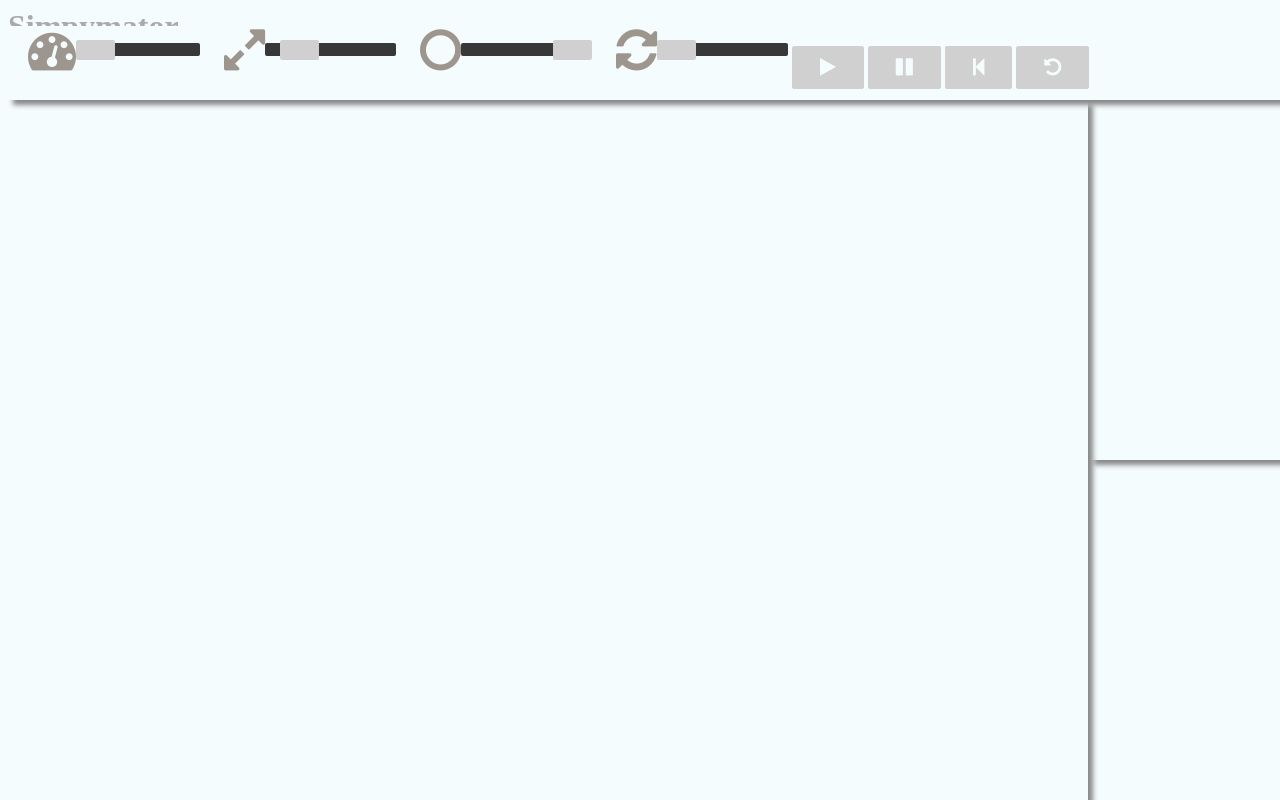
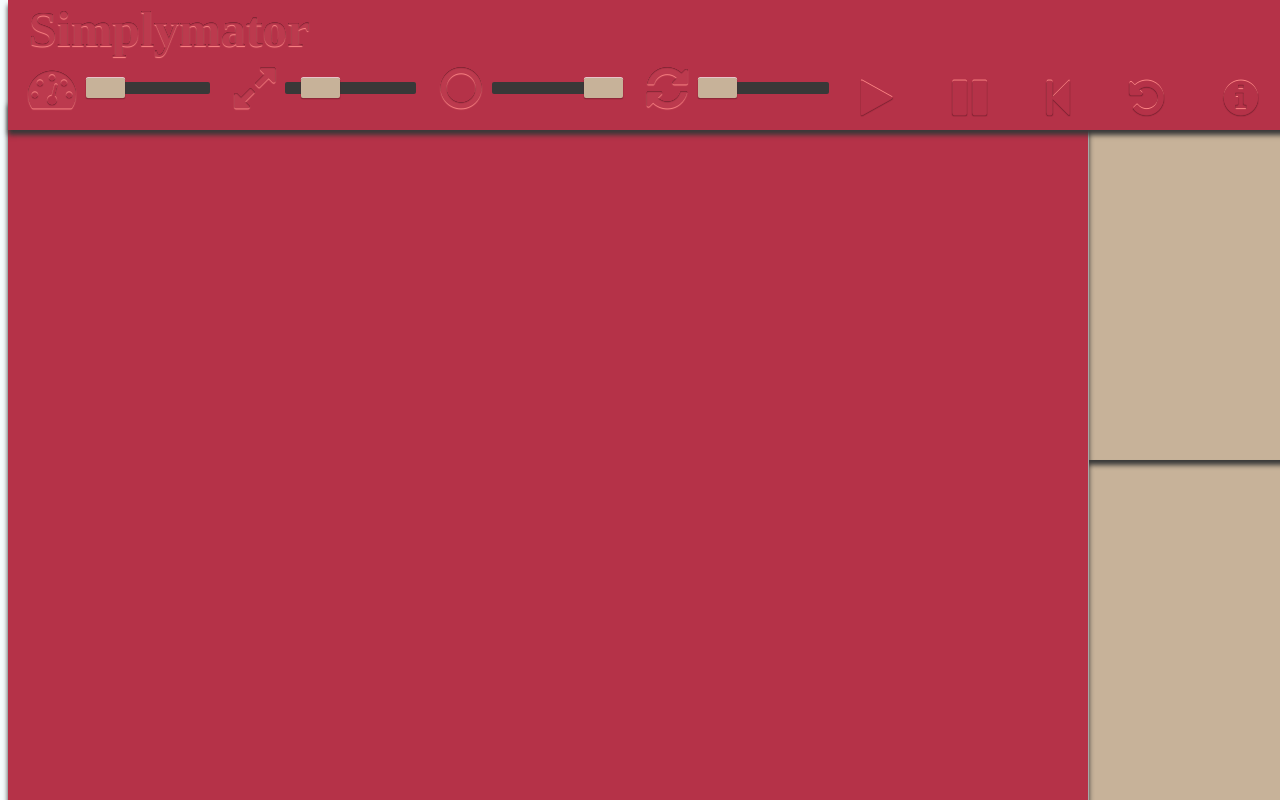
Before and after one commit to Vick619/AnimationEngine, a plain HTML site: page Canvas/indexNew.html in a window 1280 px wide. Drawn offline with Linux system fonts and the light colour scheme.

Commit message:
Pretty engine

```diff
--- a/Canvas/css/main.css
+++ b/Canvas/css/main.css
@@ -3,37 +3,49 @@ body{
 }
 
 h1{
-	color:#AAAAAA;
-	z-index: 1;
+	color:#383838;
+    font-size: 50;
+    background-color: transparent;
+    position: absolute;
+    margin-top: 0px;
+    left:21px;
+    color: rgba(181, 50, 72, 0.9);
+    text-shadow: 0px 1px 1px #ff8787, 0 0 0 #000, 0px 0px 0px transparent;
 }
 
 
 #container {
-    width: 100%;
+    width: 200px;
+    background-color: #c7b299;
+    position: auto;
+    z-index: 1;
 }
 
 #topBar{
 /*	border: 1px solid #393838;*/
-    box-shadow: 5px 5px 5px #888888;
+    box-shadow: 0px 5px 5px #383838;
 	top:0px;
 	position:absolute;
+    background-color: #b53248;
 	width:1280px;
-	height:100px;
+	height:130px;
     cursor: pointer;
 }
 
 #stage{
 /*	border: 1px solid #393838;*/
-    box-shadow: 5px 5px 5px #888888;
+    box-shadow: 0px 5px 5px #383838;
 	position: absolute;
+    background-color: #b53248;
 	top:100px;
     cursor: pointer;
 }
 
 #backgrounds {
 /*	border: 1px solid #393838;*/
-    box-shadow: 5px 5px 5px #888888;
+    box-shadow: 0px 5px 5px #383838 inset;
 	position:absolute;
+    background-color: #c7b299;
 	top:460px;
 	left:1089px;
     cursor: pointer;
@@ -42,8 +54,9 @@ h1{
 }
 #sprites {
 /*	border: 1px solid #393838;*/
-    box-shadow: 5px 5px 5px #888888;
+    box-shadow: 0px 5px 5px #383838 inset;
 	position:absolute;
+    background-color: #c7b299;
 	top:100px;
 	left:1089px;
     cursor: pointer;
@@ -52,7 +65,7 @@ h1{
 
 .keyFrame {
 	border: none;
-    box-shadow: 5px 5px 5px #888888;
+    box-shadow: 5px 5px 5px #383838;
 	width:50px;
 	height:50px;
 	border-radius:0%;
@@ -64,16 +77,17 @@ h1{
 }
 
 button{
-    padding: 10px 27px 11px !important;
-    font-size: 20px !important;
-    background-color: #d0d0d0;
+    padding: 3px 27px 11px !important;
+    font-size: 40px !important;
+    background-color: transparent;
     font-weight: bold;
-    text-shadow: 1px 1px #d0d0d0;
-    color: #f5fcfd;
+    color: #b53248;
+    text-shadow: 0px 1px 1px #b53248, 0px 1px 1px #000, 0px -1px 0px #ff8787;
+/*    color: #393838;*/
     border-radius: 0px;
     -moz-border-radius: 0px;
     -webkit-border-radius: 2px;
-    border: 1px solid #d0d0d0;
+    border: 1px solid transparent;
     cursor: pointer;
     box-shadow: 0 1px 0 rgba(255, 255, 255, 0.5) inset;
     -moz-box-shadow: 0 0px 0 rgba(255, 255, 255, 0.5) inset;
@@ -81,13 +95,28 @@ button{
 }
 
 
+/*
+.fa.insetembossed {
+    color: #b53248;
+    text-shadow: 0px 0.8px 0.8px #b53248, 0px 0.8px 0.8px #000, 0px 0px 0px #fff;
+}
+*/
+.fa.insetembossed {
+    color: rgba(181, 50, 72, 0.9);
+    text-shadow: 0px 1px 1px #ff8787, 0 0 0 #000, 0px 0px 0px transparent;
+}
+
+
 /*code sourced from : http://codepen.io/chriscoyier/pen/FtnAa*/
 input[type=range] {
   -webkit-appearance: none;
   padding-left: 20px;
-  margin: 2% 0;
-  width: 15%;
-  background-color: #f5fcfd;
+  margin: 5% 0;
+  width: 15.8%;
+  background-color: transparent;
+  color: #c7b299;
+  letter-spacing: 10px;
+  text-shadow: 2px 2px 2px #c7b299 inset;
 }
 input[type=range]:focus {
   outline: none;
@@ -103,12 +132,13 @@ input[type=range]::-webkit-slider-runnable-track {
   border: 0px solid #000101;
 }
 input[type=range]::-webkit-slider-thumb {
-  box-shadow: 0px 0px 0px #000000, 0px 0px 0px #0d0d0d;
-  border: 0px solid #000000;
+  color: #b53248;
+  box-shadow: 0px 0.8px 0.8px #b53248, 0px 0.8px 0.8px #000, 0px -0.8px -0px #fff;
+  border: 0px solid #c7b299;
   height: 20px;
   width: 39px;
   border-radius: 2px;
-  background: #d0d0d0;
+  background: #c7b299;
   cursor: pointer;
   -webkit-appearance: none;
   margin-top: -3.6px;
@@ -146,13 +176,13 @@ input[type=range]::-ms-track {
   color: transparent;
 }
 input[type=range]::-ms-fill-lower {
-  background: #9a9a9a;
+  background: #c7b299;
   border: 0px solid #000101;
   border-radius: 0px;
   box-shadow: 0px 0px 0px #000000, 0px 0px 0px #0d0d0d;
 }
 input[type=range]::-ms-fill-upper {
-  background: #9a9a9a;
+  background: #c7b299;
   border: 0px solid #000101;
   border-radius: 0px;
   border-radius: 0px;
@@ -168,8 +198,8 @@ input[type=range]::-ms-thumb {
   cursor: pointer;
 }
 input[type=range]:focus::-ms-fill-lower {
-  background: #9a9a9a;
+  background: #c7b299;
 }
 input[type=range]:focus::-ms-fill-upper {
-  background: #9a9a9a;
+  background: #c7b299;
 }
--- a/Canvas/indexNew.html
+++ b/Canvas/indexNew.html
@@ -10,9 +10,7 @@
     </head>
     <body>
         <div id="container">
-	        <h1></h1>
-
-			<CANVAS id="stage" width="1080" height="720"></CANVAS>
+			<CANVAS id="stage" width="1080" height="720"><h1></h1></CANVAS>
             <CANVAS id="backgrounds" width="200" height="360"></CANVAS>
             <CANVAS id="sprites" width="200" height="360"></CANVAS>
 
@@ -21,16 +19,17 @@
 
 
             <div id="simplymator">
-                <h1>Simpymator</h1>
-               <div id = "topBar">
-                        <input class="fa fa-tachometer fa-3x" type="range" min="0" max="200" value="0" id="speed">
-                        <input class="fa fa-expand fa-3x" type="range" min="0" max="300" value="50" id="size">
-                        <input class="fa fa-circle-o fa-3x" type="range" min="0" max="100" value="100" id="opacity">
-                        <input class="fa fa-refresh fa-3x" type="range" min="0" max="360" value="0" id="rotation">
+                <div id = "topBar">
+                        <h1>Simplymator</h1>
+                        <input class="fa fa-tachometer fa-3x insetembossed" type="range" min="0" max="200" value="0" id="speed">
+                        <input class="fa fa-expand fa-3x insetembossed" type="range" min="0" max="300" value="50" id="size">
+                        <input class="fa fa-circle-o fa-3x insetembossed" type="range" min="0" max="100" value="100" id="opacity">
+                        <input class="fa fa-refresh fa-3x insetembossed" type="range" min="0" max="360" value="0" id="rotation">
                         <button class="fa fa-play fa-2x" onclick="start()"></button>
                         <button class="fa fa-pause fa-2x" onclick="stop()"></button>
                         <button class="fa fa-step-backward fa-2x" onclick="restart()"></button>
                         <button class="fa fa-undo fa-2x" onclick="reset()"></button>
+                        <button class="fa fa-info-circle fa-2x" onclick="reset()"></button>
                 </div>
             </div>
         </div>
```
Also changed, not shown: 3 other files.
